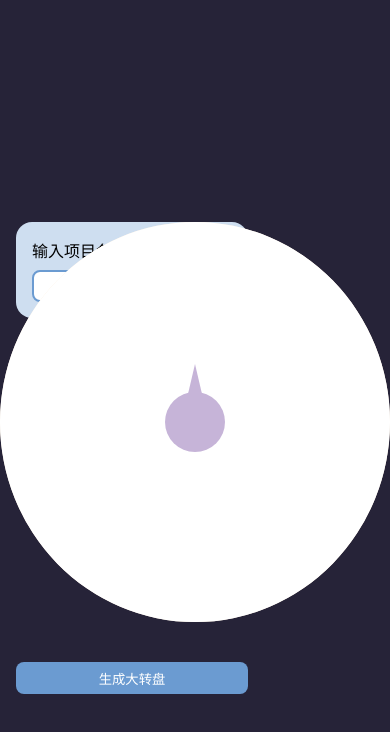
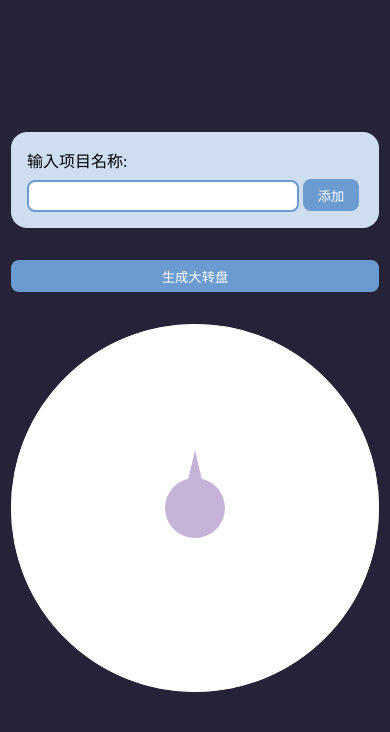
Before and after one commit to spc53/turntable, a plain HTML site: page index.html in a window 390 px wide. Drawn offline with Linux system fonts and the light colour scheme.

Commit message:
fix layout

```diff
--- a/index.html
+++ b/index.html
@@ -8,6 +8,8 @@
   <link rel="stylesheet" href="main.css">
 </head>
 <body>
+  <div id="mainCon" class="main-container">
+    <div class="opt-area">
       <div class="add-item-panel">
         <span class="label">输入项目名称:</span>
         <div>
@@ -18,11 +20,15 @@
       <div id="itemList" class="item-list">
       </div>
       <button id="turnBtn" class="c-turn-btn">生成大转盘</button>
+    </div>
+    <div class="show-area">
       <div class="container">
         <div id="pointer" class="pointer"></div>
         <div id="turntable" class="turntable">
         </div>
       </div>
+    </div>
+  </div>
   <script src="main.js"></script>
 </body>
 </html>
--- a/main.css
+++ b/main.css
@@ -10,6 +10,13 @@ body {
   justify-content: center;
   min-height: 100vh;
   background: #262338;
+}
+
+.main-container {
+  display: flex;
+  margin: 0 auto;
+  width: 100%;
+  flex-wrap: wrap;
 }
 
 .container {
@@ -83,15 +90,23 @@ body {
   text-overflow: ellipsis;
 }
 
+.opt-area {
+  width: 45%;
+  padding-left: 16px;
+}
+
+.show-area {
+  display: flex;
+  align-items: center;
+}
+
 .add-item-panel {
-  width: 232px;
+  width: 312px;
   border-radius: 16px;
   background: #ffffff;
   padding: 16px;
-  position: absolute;
-  left: 16px;
-  top: calc(50vh - 200px);
   background: #CEDEF0;
+  margin-bottom: 16px;
 }
 
 .add-item-panel .label {
@@ -126,14 +141,12 @@ body {
 }
 
 .item-list {
-  width: 232px;
+  width: 312px;
   background: transparent;
-  position: absolute;
-  left: 16px;
-  top: calc(50vh - 87px);
-  height: 300px;
+  max-height: 300px;
   overflow: hidden;
   overflow-y: auto;
+  margin-bottom: 16px;
 }
 
 .item-list .item-info {
@@ -191,14 +204,52 @@ body {
 }
 
 .c-turn-btn {
-  position: absolute;
-  left: 16px;
-  top: calc(50vh + 240px);
   height: 32px;
-  width: 232px;
+  width: 312px;
   background: #6B9BD1;
   color: #fff;
   border: none;
   border-radius: 8px;
   cursor: pointer;
 }
+
+@media screen and (max-width: 760px) {
+  .main-container {
+    justify-content: center;
+  }
+  .opt-area {
+    padding: 0;
+    width: 100%;
+    margin: 16px;
+  }
+  .add-item-panel {
+    width: 100%;
+  }
+  .item-list {
+    width: 100%;
+    max-height: 104px;
+  }
+  .c-turn-btn {
+    width: 100%;
+  }
+  .show-area {
+    width: 100%;
+    padding-top: calc(100% - 32px);
+    margin: 16px;
+    margin-bottom: 36px;
+    position: relative;
+  }
+  .container {
+    width: 100%;
+    height: 100%;
+    position: absolute;
+    top: 0;
+    left: 0;
+  }
+}
+
+@media screen and (max-width: 400px) {
+  .container .turntable .item span {
+    font-size: 18px;
+  }
+}
--- a/main.js
+++ b/main.js
@@ -1,4 +1,11 @@
-// 焖面 板面 盖饭 炒饭
+
+const isMobile = navigator.userAgent.indexOf('Mobile') || navigator.userAgent.indexOf('Android') || navigator.userAgent.indexOf('iPhone');
+const mainCon = document.getElementById('mainCon');
+if (isMobile > -1) {
+  mainCon.style.minWidth = 'unset';
+} else {
+  mainCon.style.minWidth = '400px';
+}
 
 const itemNm = document.getElementById('ipuntItemNm');
 const addBtn = document.getElementById('addBtn');
```
Lines whose indentation alone changed are shown as unchanged.
